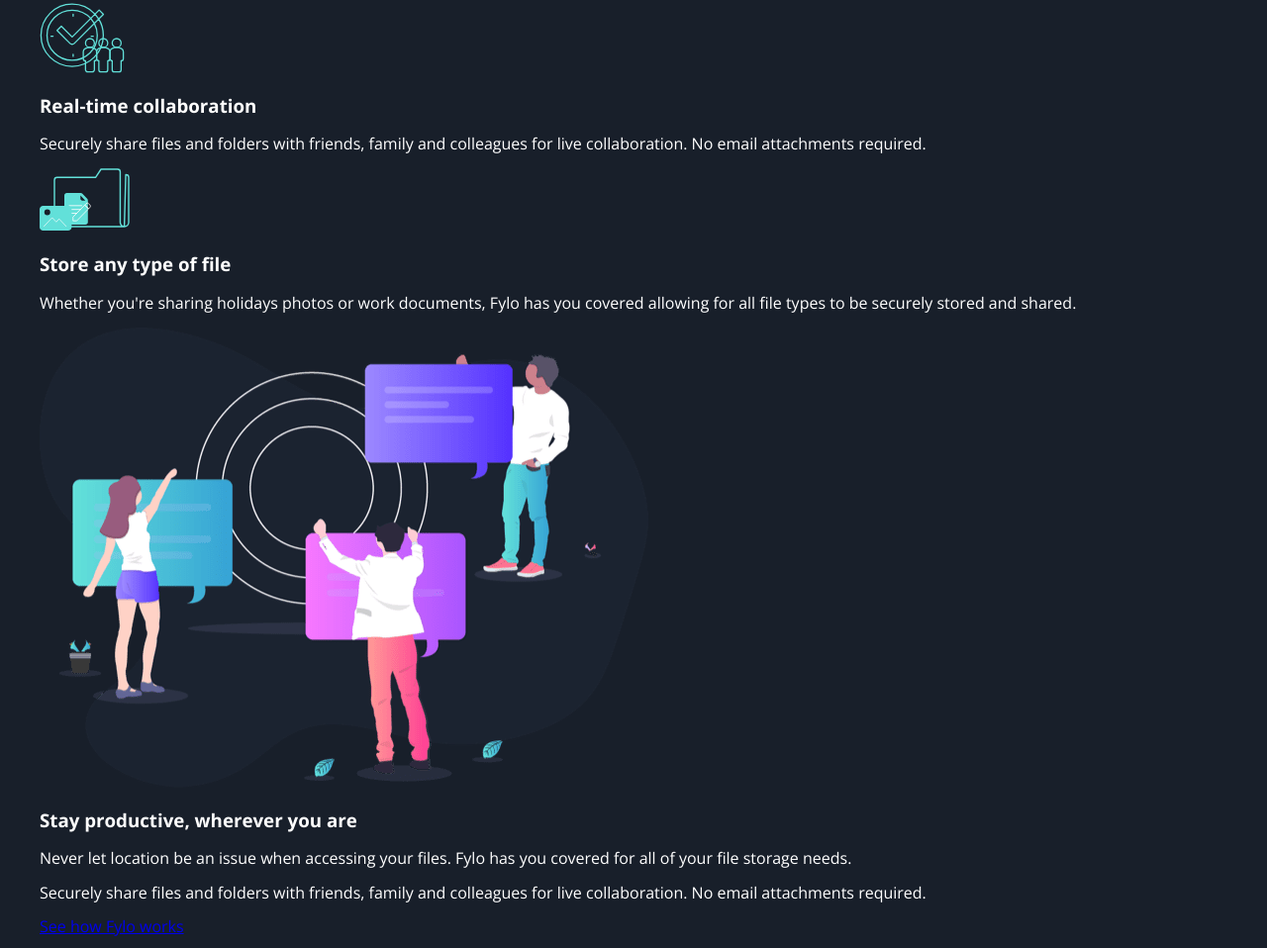
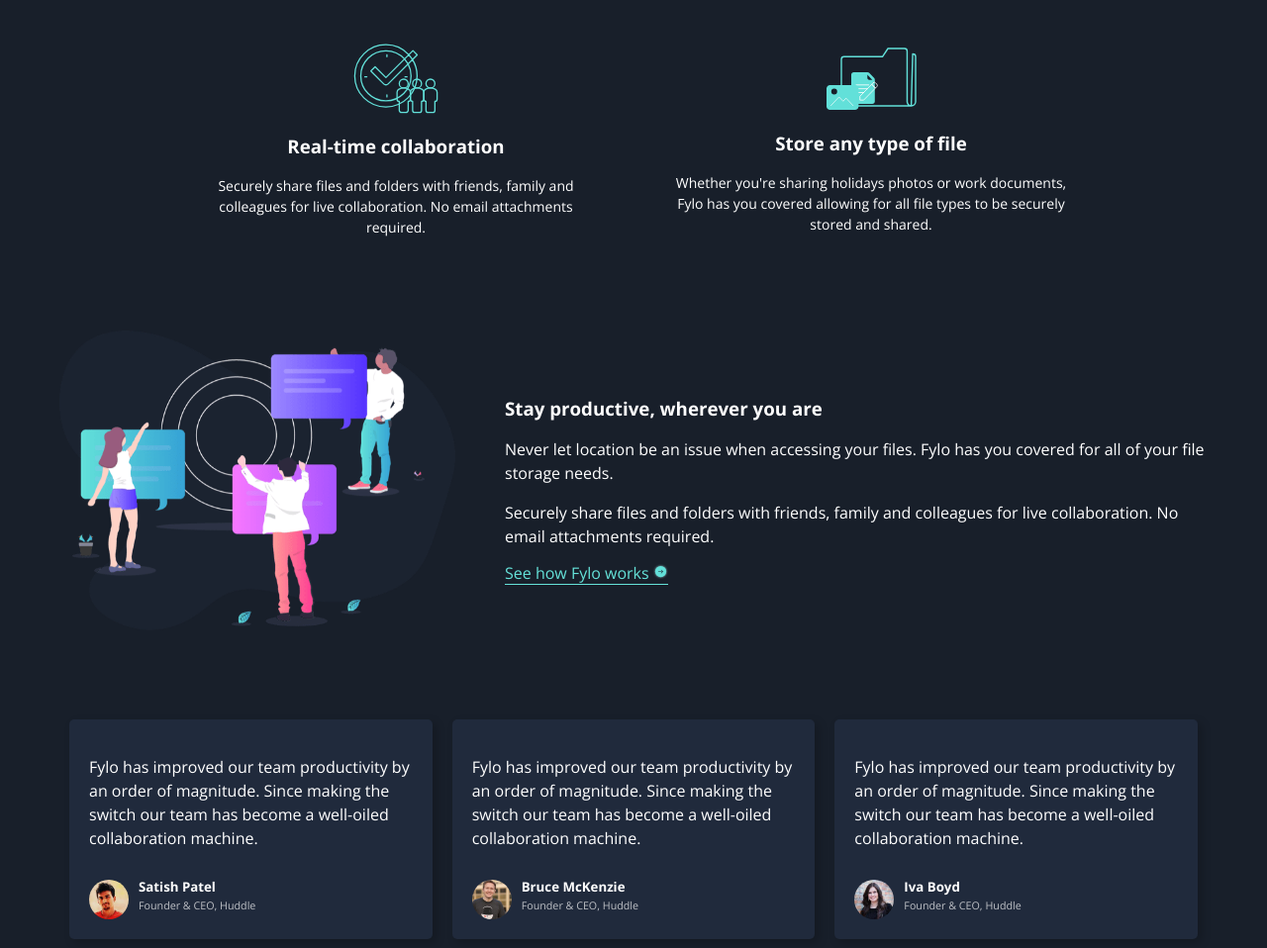
Before and after one commit to AkhlakurRahman/fylo-landing-page, a plain HTML site: page index.html in a window 1280 px wide. Shown: the part 1391-2349 px from the top of the page at 99% size. Drawn offline with nearby package versions, Linux system fonts and the light colour scheme.

Commit message:
completed upto testimonial section

```diff
--- a/index.html
+++ b/index.html
@@ -45,6 +45,7 @@
     </header>
 
     <section class="container">
+      <div class="row">
         <div class="features">
           <img src="images/icon-access-anywhere.svg" alt="access anywhere" />
           <h3>Access your files, anywhere</h3>
@@ -61,6 +62,8 @@
             couple of the security features we allow to help secure your files.
           </p>
         </div>
+      </div>
+      <div class="row">
         <div class="features">
           <img src="images/icon-collaboration.svg" alt="collaboration" />
           <h3>Real-time collaboration</h3>
@@ -73,9 +76,11 @@
           <img src="images/icon-any-file.svg" alt="any file" />
           <h3>Store any type of file</h3>
           <p>
-          Whether you're sharing holidays photos or work documents, Fylo has you
-          covered allowing for all file types to be securely stored and shared.
+            Whether you're sharing holidays photos or work documents, Fylo has
+            you covered allowing for all file types to be securely stored and
+            shared.
           </p>
+        </div>
       </div>
     </section>
 
@@ -84,6 +89,7 @@
         <img
           src="images/illustration-stay-productive.png"
           alt="stay productive"
+          class="motivation-img"
         />
         <div class="productive">
           <h3>Stay productive, wherever you are</h3>
@@ -95,7 +101,10 @@
             Securely share files and folders with friends, family and colleagues
             for live collaboration. No email attachments required.
           </p>
-          <a href="#">See how Fylo works</a>
+          <a href="#" class="work-link"
+            >See how Fylo works
+            <img src="images/icon-arrow.svg" alt="icon-arrow"
+          /></a>
         </div>
       </div>
     </section>
@@ -109,8 +118,10 @@
         </p>
         <div class="person">
           <img src="images/profile-1.jpg" alt="Satish Patel" />
+          <div>
             <h5>Satish Patel</h5>
             <h6>Founder & CEO, Huddle</h6>
+          </div>
         </div>
       </div>
       <div class="testimonial">
@@ -121,8 +132,10 @@
         </p>
         <div class="person">
           <img src="images/profile-2.jpg" alt="Satish Patel" />
+          <div>
             <h5>Bruce McKenzie</h5>
             <h6>Founder & CEO, Huddle</h6>
+          </div>
         </div>
       </div>
       <div class="testimonial">
@@ -133,8 +146,10 @@
         </p>
         <div class="person">
           <img src="images/profile-3.jpg" alt="Satish Patel" />
+          <div>
             <h5>Iva Boyd</h5>
             <h6>Founder & CEO, Huddle</h6>
+          </div>
         </div>
       </div>
     </section>
--- a/style.css
+++ b/style.css
@@ -1,5 +1,9 @@
 @import url('https://fonts.googleapis.com/css?family=Open+Sans:400,700&display=swap');
 @import url('https://fonts.googleapis.com/css?family=Raleway:400,700&display=swap');
+
+* {
+  box-sizing: border-box;
+}
 
 body {
   background-color: hsl(218, 28%, 13%);
@@ -17,6 +21,7 @@ header {
 }
 
 .container {
+  padding: 20px;
   margin: 0 auto;
   max-width: 100%;
   width: 1200px;
@@ -24,6 +29,10 @@ header {
 
 img {
   max-width: 100%;
+}
+
+p {
+  line-height: 1.5;
 }
 
 /**
@@ -56,7 +65,6 @@ nav {
 }
 
 .hero p {
-  line-height: 1.7;
   font-family: 'Raleway', sans-serif;
 }
 
@@ -76,3 +84,96 @@ h1 {
   border: 0;
   cursor: pointer;
 }
+
+/**
+* Feature Section
+*/
+.row {
+  display: flex;
+  flex-wrap: wrap;
+  align-items: center;
+  justify-content: center;
+}
+
+.features {
+  width: 400px;
+  text-align: center;
+  margin: 40px;
+}
+
+.features p {
+  font-size: 14px;
+}
+
+/**
+* Motivation Section
+*/
+
+.motivation {
+  display: flex;
+  align-items: center;
+  justify-content: center;
+  flex-wrap: wrap;
+}
+
+.motivation .motivation-img {
+  width: 400px;
+  margin-right: 50px;
+}
+
+.productive {
+  flex: 1;
+  width: 400px;
+}
+
+.work-link {
+  color: hsl(176, 68%, 64%);
+  text-decoration: none;
+  border-bottom: 1px solid hsl(176, 68%, 64%);
+}
+
+.productive .work-link img {
+  width: 15px;
+}
+
+/**
+* Testimonials
+*/
+
+.testimonials {
+  display: flex;
+  justify-content: center;
+  margin: 40px auto;
+}
+
+.testimonial {
+  background-color: hsl(219, 30%, 18%);
+  padding: 20px;
+  margin: 10px;
+  max-width: 400px;
+  border-radius: 5px;
+  box-shadow: 4px 4px 10px rgba(0, 0, 0, 0.2);
+  flex: 1;
+}
+
+.testimonial .person {
+  display: flex;
+  margin-top: 30px;
+}
+
+.testimonial .person img {
+  width: 40px;
+  height: 40px;
+  border-radius: 50%;
+  margin-right: 10px;
+}
+
+.testimonial .person h5 {
+  margin: 0;
+}
+
+.testimonial .person h6 {
+  font-weight: normal;
+  opacity: 0.7;
+  margin: 5px 0;
+}
```
Lines whose indentation alone changed are shown as unchanged.
